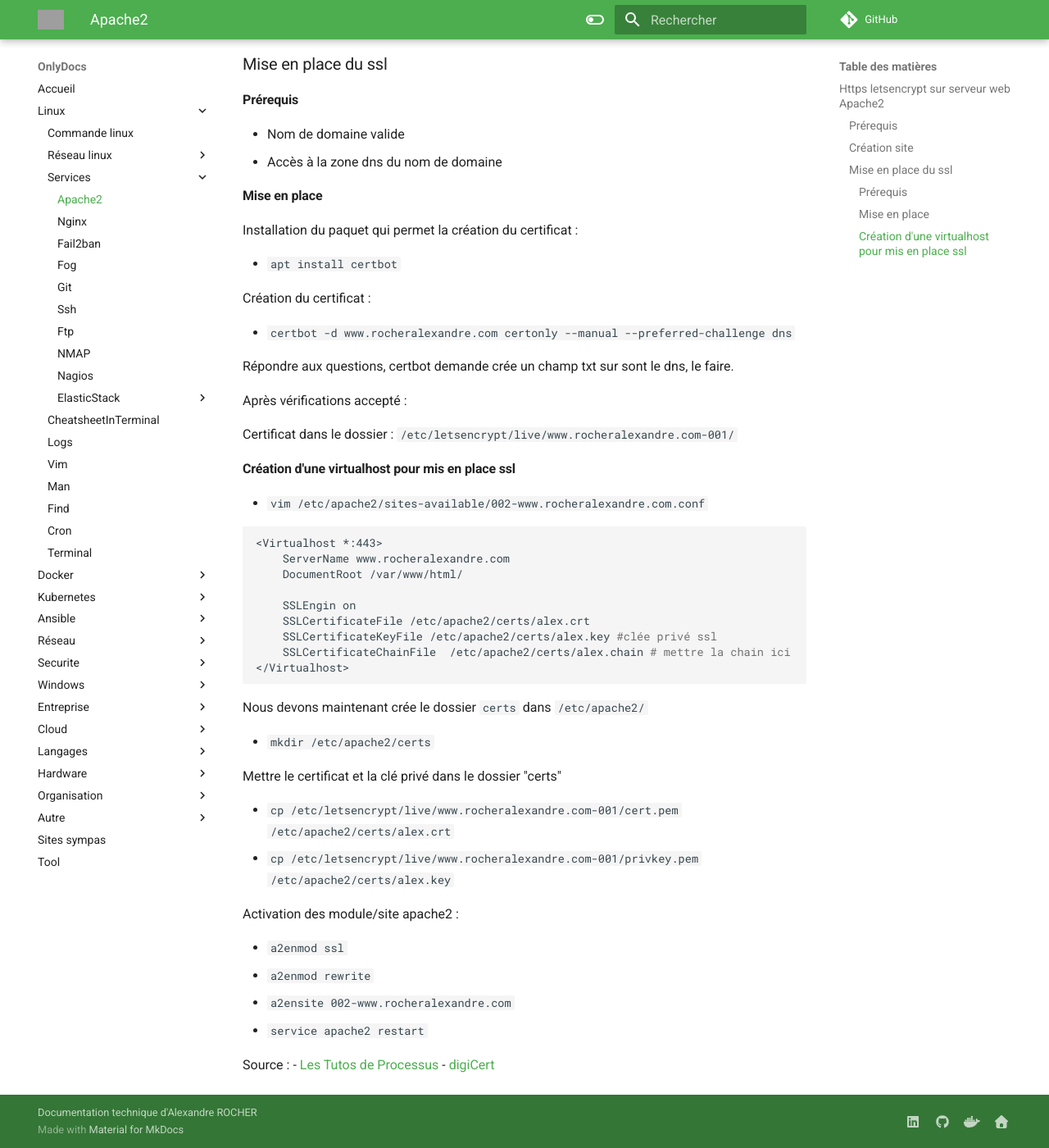
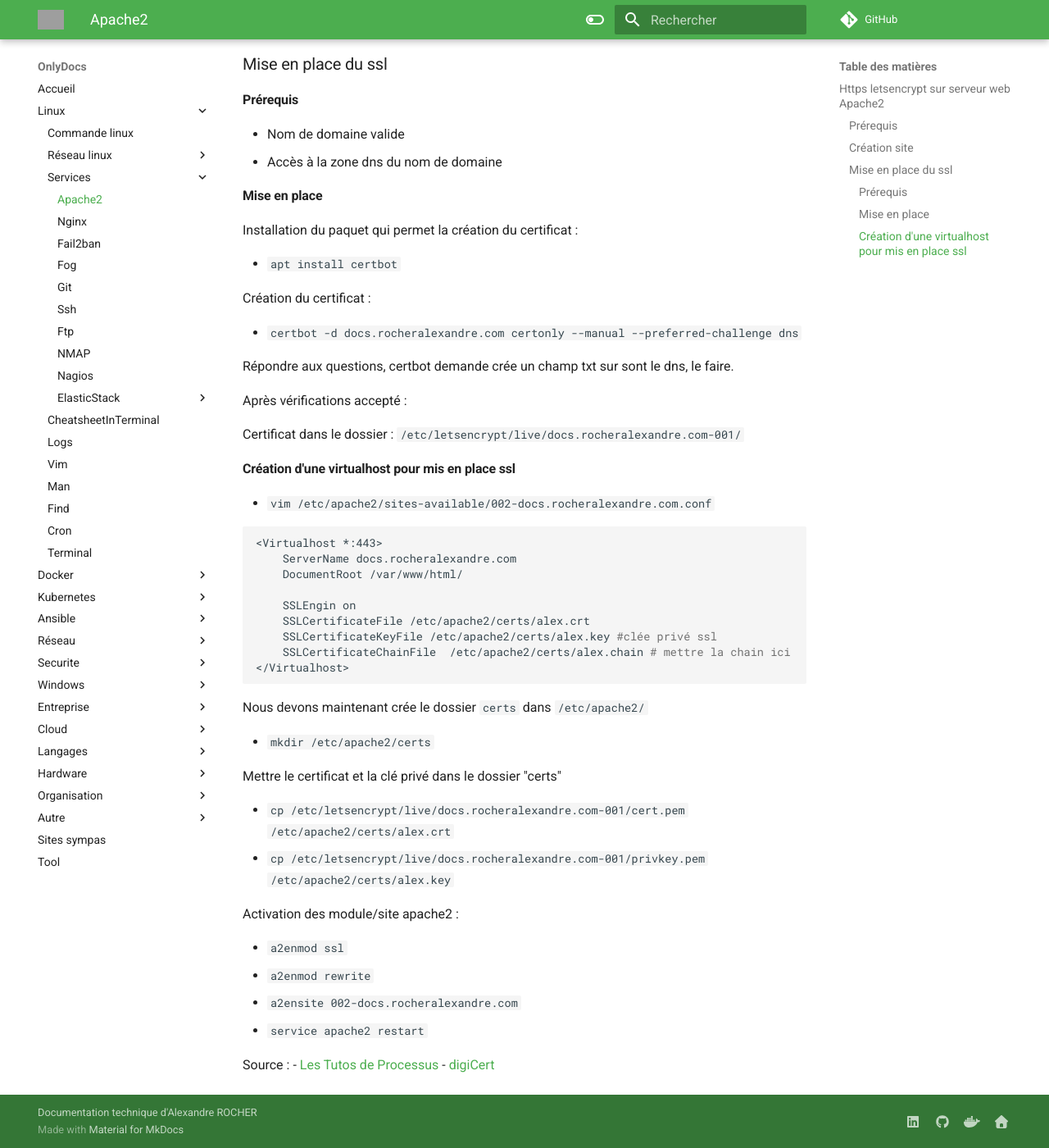
Before and after one commit to Theonlymore/OnlyDocs, an MkDocs documentation site: the page built from docs/linux/services/apache2.md, in a window 1280 px wide and 1400 px high, scrolled down 729 px. Shown: the whole window at 82% size. Built offline with MkDocs 1.6.1 and Material for MkDocs 9.7.7, drawn with Linux system fonts in a browser that asks for light colours; comment, search, counter and statistics services are not loaded; some of the changed text lies outside the part shown; grey boxes are pictures that could not be loaded.

````diff
--- a/docs/linux/services/apache2.md
+++ b/docs/linux/services/apache2.md
@@ -10,11 +10,11 @@ Avoir installer apache2
 
 Crée un Virtualhost dans un nouveau fichier dans le dossier :  `/etc/apache2/sites-availadble/`
 
-- `vim 001-www.rocheralexandre.com.conf`
+- `vim 001-docs.rocheralexandre.com.conf`
 
 ```bash
 <Virtualhost *:80>
-    ServerName www.rocheralexandre.com #Nom de domaine du serveur
+    ServerName docs.rocheralexandre.com #Nom de domaine du serveur
     DocumentRoot /var/www/html/ #Dossier source du site
 </Virtualhost>
 ```
@@ -25,7 +25,7 @@ Pour les futures tests, mettre un `index` dans `DocumentRoot`
 
 Activation du site web :
 
-- `a2ensite 001-www.rocheralexandre.com.conf`
+- `a2ensite 001-docs.rocheralexandre.com.conf`
 - `service apache2 restart`
 
 ### Mise en place du ssl
@@ -43,21 +43,21 @@ Installation du paquet qui permet la création du certificat :
 
 Création du certificat :
 
-- `certbot -d www.rocheralexandre.com certonly --manual --preferred-challenge dns`
+- `certbot -d docs.rocheralexandre.com certonly --manual --preferred-challenge dns`
 
 Répondre aux questions, certbot demande crée un champ txt sur sont le dns, le faire.
 
 Après vérifications accepté :
 
-Certificat dans le dossier : `/etc/letsencrypt/live/www.rocheralexandre.com-001/`
+Certificat dans le dossier : `/etc/letsencrypt/live/docs.rocheralexandre.com-001/`
 
 #### Création d'une virtualhost pour mis en place ssl
 
-- `vim /etc/apache2/sites-available/002-www.rocheralexandre.com.conf`
+- `vim /etc/apache2/sites-available/002-docs.rocheralexandre.com.conf`
 
 ```bash
 <Virtualhost *:443>
-    ServerName www.rocheralexandre.com
+    ServerName docs.rocheralexandre.com
     DocumentRoot /var/www/html/
 
     SSLEngin on
@@ -73,14 +73,14 @@ Nous devons maintenant crée le dossier `certs` dans `/etc/apache2/`
 
 Mettre le certificat et la clé privé dans le dossier "certs"
 
-- `cp /etc/letsencrypt/live/www.rocheralexandre.com-001/cert.pem /etc/apache2/certs/alex.crt`
-- `cp /etc/letsencrypt/live/www.rocheralexandre.com-001/privkey.pem /etc/apache2/certs/alex.key`
+- `cp /etc/letsencrypt/live/docs.rocheralexandre.com-001/cert.pem /etc/apache2/certs/alex.crt`
+- `cp /etc/letsencrypt/live/docs.rocheralexandre.com-001/privkey.pem /etc/apache2/certs/alex.key`
 
 Activation des module/site apache2 :
 
 - `a2enmod ssl`
 - `a2enmod rewrite`
-- `a2ensite 002-www.rocheralexandre.com`
+- `a2ensite 002-docs.rocheralexandre.com`
 - `service apache2 restart`
 
 
````
Also changed, not shown: docs/docker/traefik.md (+1 -1 lines), docs/linux/services/nginx.md (+1 -1 lines), 5 other files.
